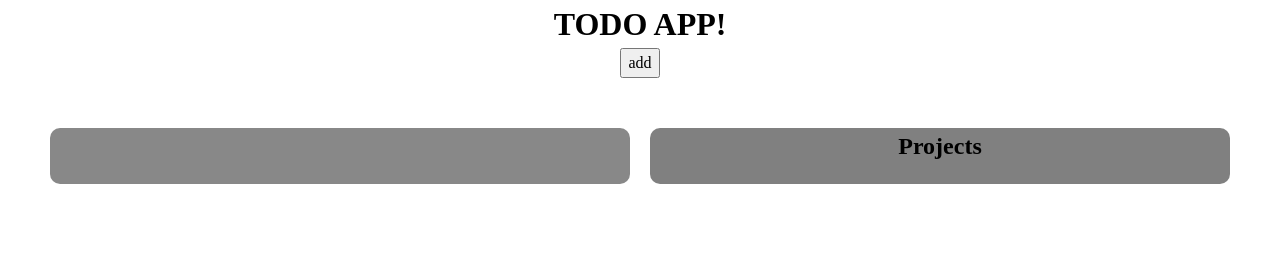
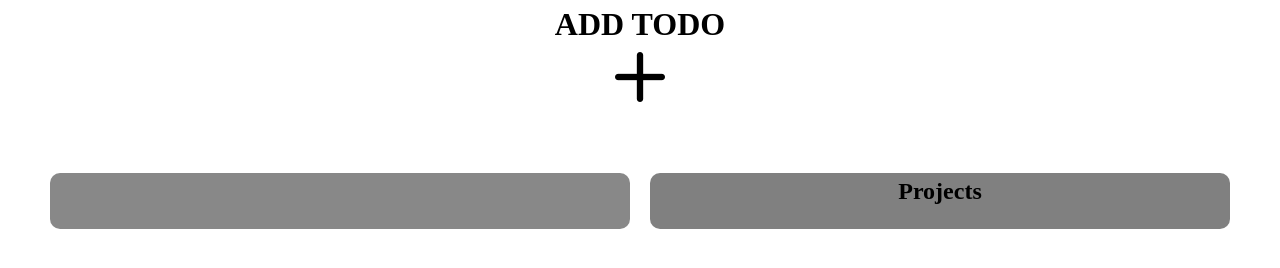
Before and after one commit to HannuSuhonen/todo-app, a website built with webpack: page src/template.html in a window 1280 px wide. Built offline with nearby package versions, Linux system fonts and the light colour scheme.

Commit message:
tweak button

```diff
--- a/src/styles.css
+++ b/src/styles.css
@@ -138,3 +138,7 @@
   justify-content: center;
   align-items: center;
 }
+
+.addTodoBtn{
+  font-size: 50px;
+}
--- a/src/template.html
+++ b/src/template.html
@@ -3,12 +3,14 @@
 <head>
     <meta charset="UTF-8">
     <meta name="viewport" content="width=device-width, initial-scale=1.0">
+    <head>
+        <link rel='stylesheet' href='https://cdn-uicons.flaticon.com/2.6.0/uicons-bold-rounded/css/uicons-bold-rounded.css'>
     <title>Todo!</title>
 </head>
 <body>
     <div class="header">
-        <h1>TODO APP!</h1>
-        <button class="addTodoBtn">add</button>
+        <h1>ADD TODO</h1>
+        <i class="fi fi-br-plus addTodoBtn"></i>
     </div>
     <div class="grid-container">
         <div class="main-card-container"></div>
```
Also changed, not shown: dist/e93aa8943d811fe6dd50.js (deleted), dist/index.html, dist/main.js.
